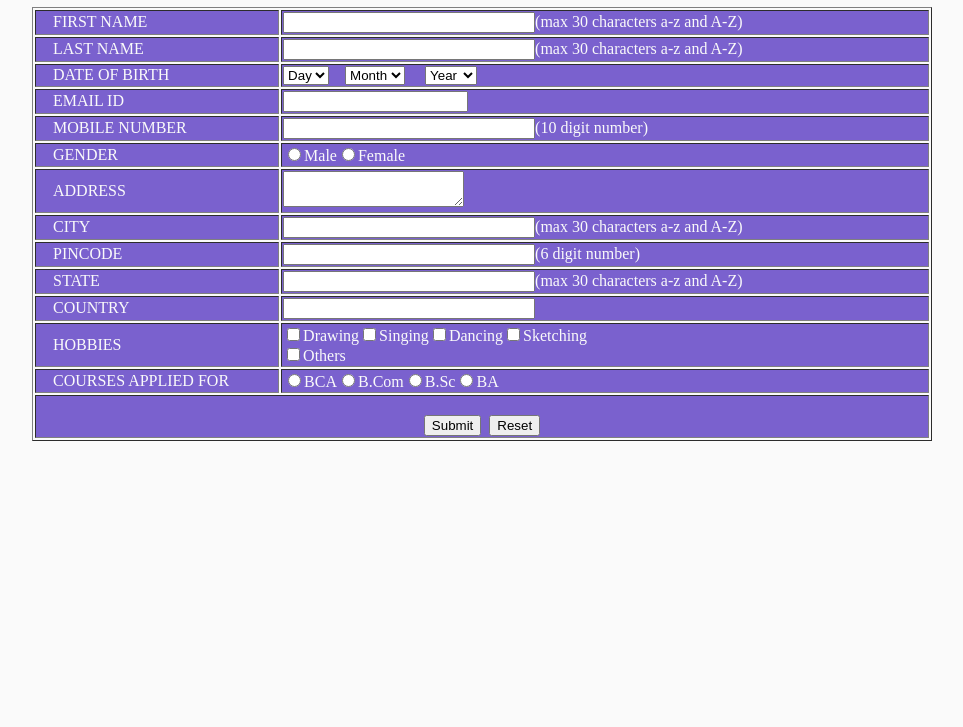
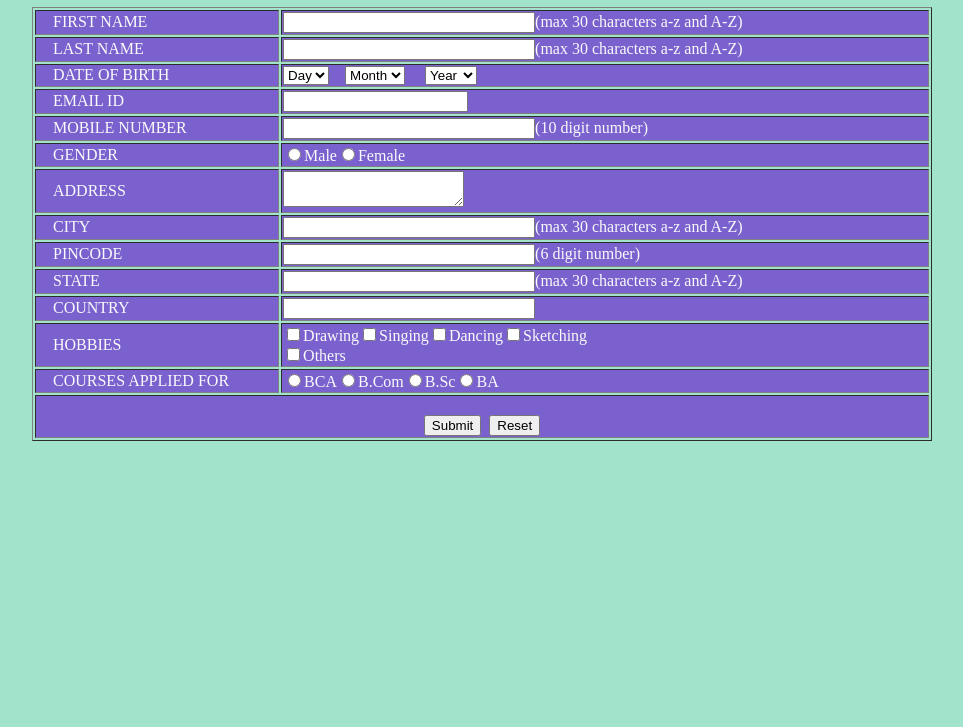
Before and after one commit to Amanpreetsbedi/Registration-Form, a plain HTML site: page index.html in a window 1280 px wide. Shown: the part 73-800 px from the top of the page, without its empty margins (158-1121 px from the left). Drawn offline with Linux system fonts and the light colour scheme.

Commit message:
Update index.html

```diff
--- a/index.html
+++ b/index.html
@@ -4,7 +4,7 @@
 <title>STUDENT REGISTRATION FORM</title>
 </head>
 
-<body bgcolor="#FAFAFA">
+<body bgcolor="#A2E3CC">
   <h1 style="text-decoration:underline; color:#7A61CE " align="center";>STUDENT REGISTRATION FORM</h1>
 <table width="900" border="1" align="center">
    <form role="form">
```
